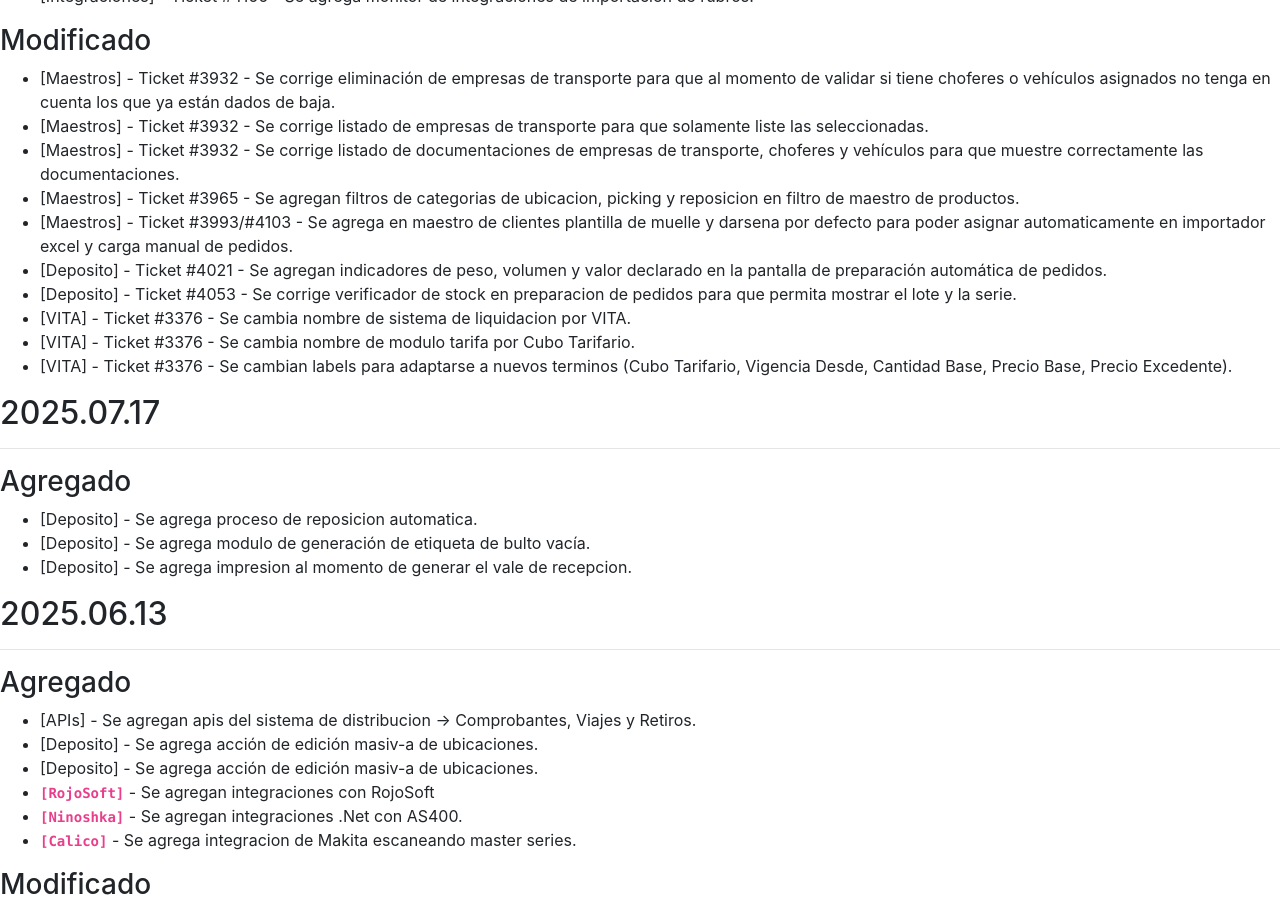
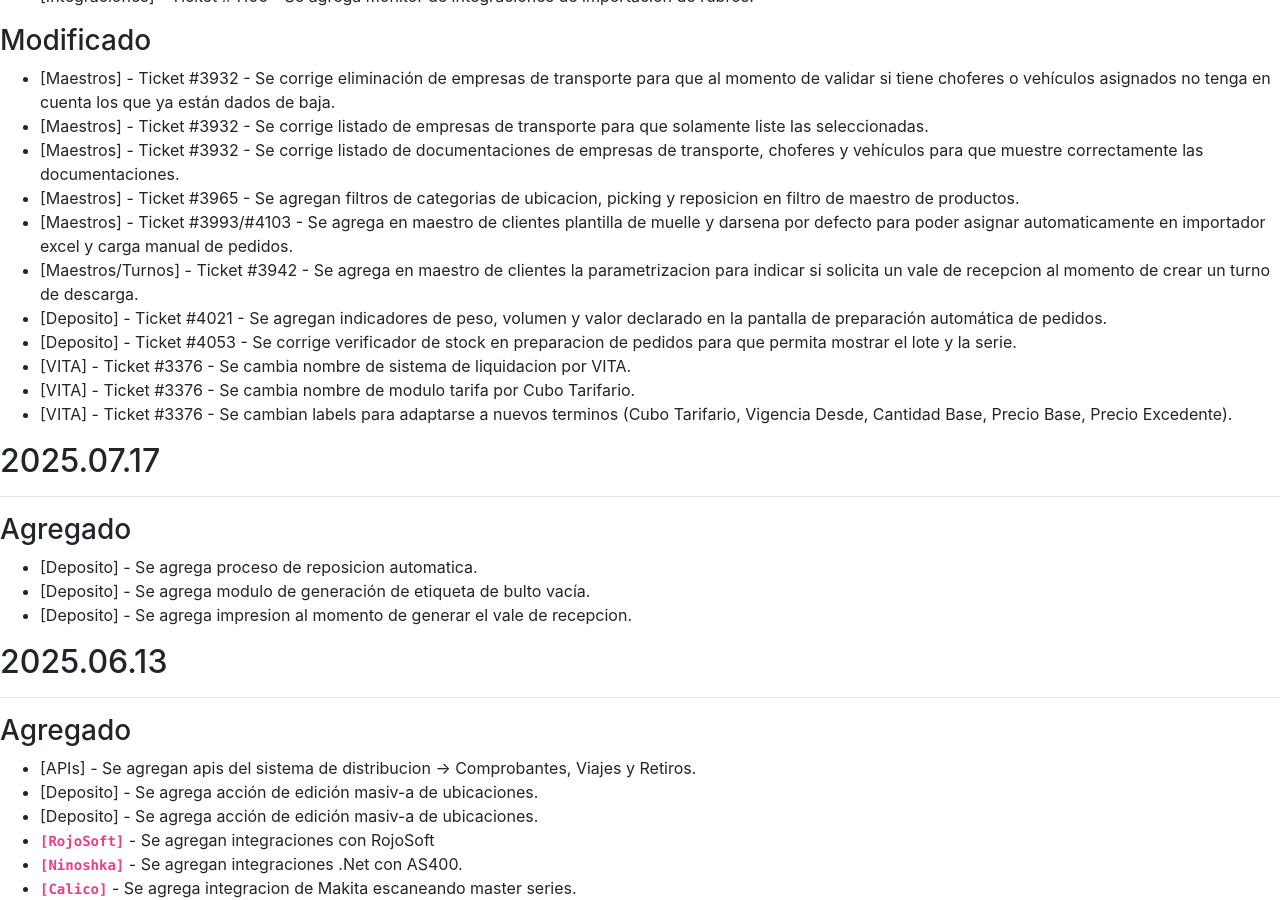
Before and after one commit to brainsys-arsaad/versionado, a Jekyll site: the page built from registro-cambios.markdown, in a window 1280 px wide and 900 px high, scrolled down 627 px. Built offline with Jekyll 4.4.1, drawn with Linux system fonts in a browser that asks for light colours.

Commit message:
Update registro-cambios.markdown

```diff
--- a/registro-cambios.markdown
+++ b/registro-cambios.markdown
@@ -138,6 +138,7 @@ El formato esta basado en [Keep a Changelog](https://keepachangelog.com/es-ES/1.
 - [Maestros] - Ticket #3932 - Se corrige listado de documentaciones de empresas de transporte, choferes y vehículos para que muestre correctamente las documentaciones.
 - [Maestros] - Ticket #3965 - Se agregan filtros de categorias de ubicacion, picking y reposicion en filtro de maestro de productos.
 - [Maestros] - Ticket #3993/#4103 - Se agrega en maestro de clientes plantilla de muelle y darsena por defecto para poder asignar automaticamente en importador excel y carga manual de pedidos.
+- [Maestros/Turnos] - Ticket #3942 - Se agrega en maestro de clientes la parametrizacion para indicar si solicita un vale de recepcion al momento de crear un turno de descarga.
 - [Deposito] - Ticket #4021 - Se agregan indicadores de peso, volumen y valor declarado en la pantalla de preparación automática de pedidos.
 - [Deposito] - Ticket #4053 - Se corrige verificador de stock en preparacion de pedidos para que permita mostrar el lote y la serie.
 - [VITA] - Ticket #3376 - Se cambia nombre de sistema de liquidacion por VITA.
```
